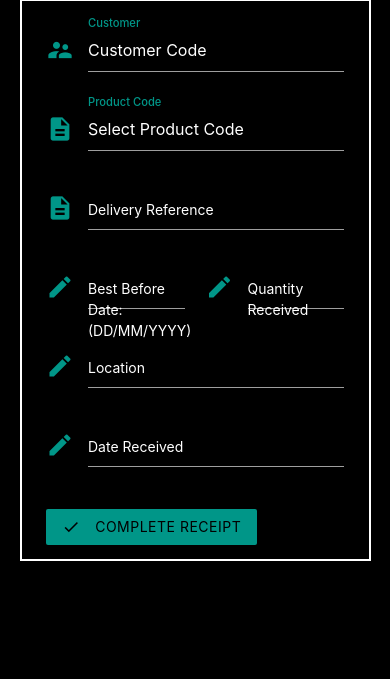
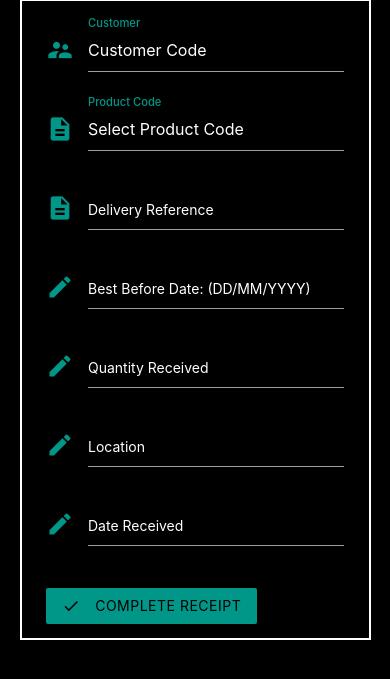
Before and after one commit to Brad000/warehouse_management_system, a Flask app: page /goods_received in a window 390 px wide. Shown: the part 110-789 px from the top of the page. Run offline with Flask 2, Linux system fonts and the light colour scheme; data that the repository does not hold is empty; some libraries are stand-ins or nearby versions.

Commit message:
fixed bug on mobile view

```diff
--- a/templates/editstock.html
+++ b/templates/editstock.html
@@ -32,17 +32,17 @@
                 </select>
 				<label class="teal-text"><strong>Product Code</strong></label>
 			</div>
-			<div class="input-field col s12">
+			<div class="input-field col s12 ">
 				<i class="material-icons prefix">description</i>
 				<input id="delivery_ref" name="delivery_ref" type="text" class="validate white-text" value="{{ storage.delivery_ref }}" required>
 				<label class="white-text" for="delivery_ref">Delivery Reference</label>
 			</div>
-			<div class="input-field col s6">
+			<div class="input-field col s12 m6">
 				<i class="material-icons prefix">edit</i>
 				<input id="bbe" name="bbe" type="text" class="validate white-text" value="{{ storage.bbe }}" required>
 				<label class="white-text" for="bbe">Best Before Date: (DD/MM/YYYY)</label>
 			</div>
-			<div class="input-field col s6">
+			<div class="input-field col s12 m6">
 				<i class="material-icons prefix">edit</i>
 				<input id="quantity" name="quantity" type="text" class="validate white-text" value="{{ storage.quantity }}" required>
 				<label class="white-text" for="quantity">Quantity Received</label>
--- a/templates/goodsreceived.html
+++ b/templates/goodsreceived.html
@@ -31,12 +31,12 @@
 				<input  id="delivery_ref" name="delivery_ref" type="text" class="validate white-text" required>
 				<label for="delivery_ref" class="white-text">Delivery Reference</label>
 			</div>
-			<div class="input-field col s6">
+			<div class="input-field col s12 m6">
 				<i class="material-icons prefix">edit</i>
 				<input  id="bbe" name="bbe" type="text" class="validate white-text" required>
 				<label class="white-text" for="bbe">Best Before Date: (DD/MM/YYYY)</label>
 			</div>
-			<div class="input-field col s6">
+			<div class="input-field col s12 m6">
 				<i class="material-icons prefix">edit</i>
 				<input id="quantity" name="quantity" type="text" class="validate white-text" required>
 				<label class="white-text" for="quantity">Quantity Received</label>
--- a/templates/relocatestock.html
+++ b/templates/relocatestock.html
@@ -37,12 +37,12 @@
 				<input id="delivery_ref" name="delivery_ref" type="text" class="validate white-text" value="{{ storage.delivery_ref }}" disabled>
 				<label for="delivery_ref" class="white-text">Delivery Reference<em> (disabled field)</em></label>
 			</div>
-			<div class="input-field col s6">
+			<div class="input-field col s12 m6">
 				<i class="material-icons prefix">edit</i>
 				<input id="bbe" name="bbe" type="text" class="validate white-text" value="{{ storage.bbe }}" disabled>
 				<label for="bbe" class="white-text">Best Before Date: (DD/MM/YYYY)<em> (disabled field)</em></label>
 			</div>
-			<div class="input-field col s6">
+			<div class="input-field col s12 m6">
 				<i class="material-icons prefix">edit</i>
 				<input id="quantity" name="quantity" type="text" class="validate white-text" value="{{ storage.quantity }}" disabled>
 				<label for="quantity" class="white-text">Quantity Received<em> (disabled field)</em></label>
--- a/templates/stockarchive.html
+++ b/templates/stockarchive.html
@@ -17,7 +17,7 @@
 			<div class="input-field col s12">
 				<i class="material-icons prefix">search</i>
 				<input class="validate white-text" type="text" name="query" required>
-				<label for="stock_search_results">Product Code, Delivery Ref or Customer Code</label>
+				<label for="stock_search_results">Product Code, Delivery Ref</label>
 			</div>
 		</div>
 		<a><button class="btn waves-effect waves-light teal black-text" type="submit" name="action">Submit
```
